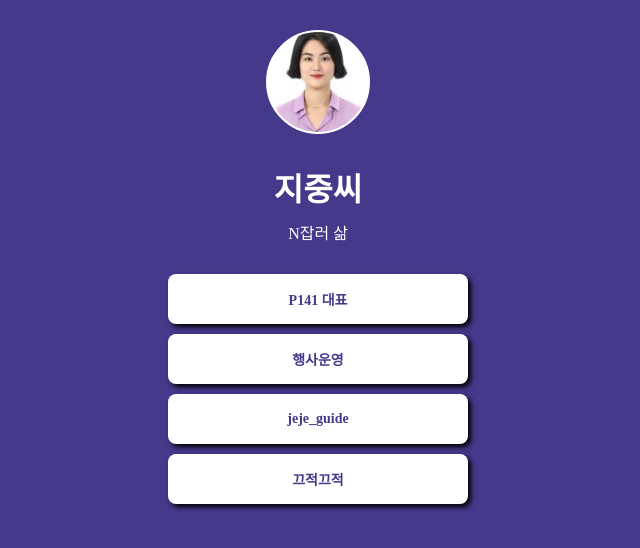
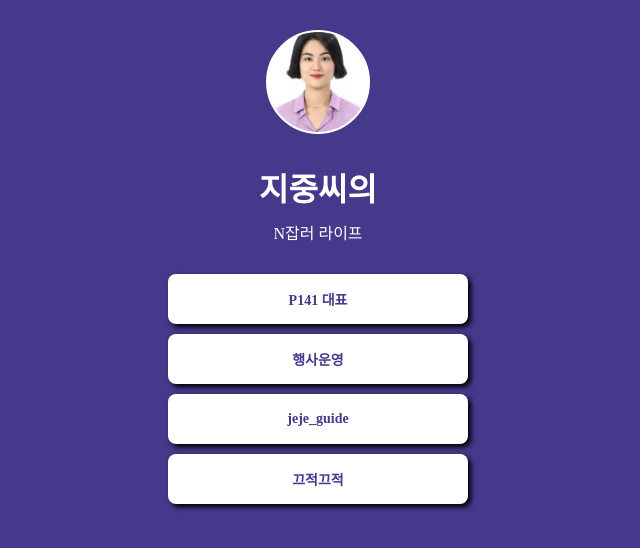
Before and after one commit to Kimjijung/mypage, a plain HTML site: page index.html in a window 1280 px wide. Shown: the whole page, without its empty margins (322-962 px from the left). Drawn offline with Linux system fonts and the light colour scheme.

Commit message:
Update index.html

```diff
--- a/index.html
+++ b/index.html
@@ -75,8 +75,8 @@
 <body>
     <div class="wrap">
     <div class="profile"></div>
-    <h1 class="main">지중씨</h1>
-    <P class="sub">N잡러 삶</P>
+    <h1 class="main">지중씨의</h1>
+    <P class="sub">N잡러 라이프</P>
     <a target="_blank" href="https://map.naver.com/v5/entry/place/1507461946?c=14155163.2870894,4422166.6529287,15,0,0,0,dh">P141 대표</a>
     <a target="_blank" href="https://www.instagram.com/P141_cheonan/">행사운영</a>
     <a target="_blank" href="https://www.instagram.com/jeje_guide/">jeje_guide</a>
```
